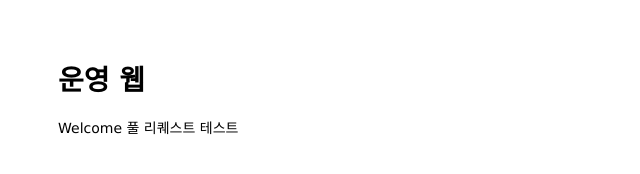
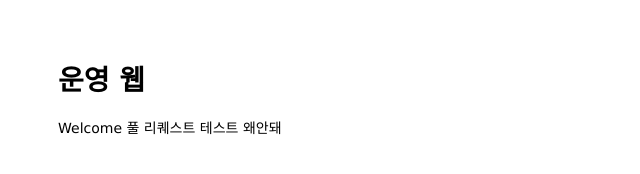
Before and after one commit to sttube/must-have-git-main, a website: page public/index.html in a window 1280 px wide. Shown: the full height of the page, 0-640 px from the left. Drawn offline with Linux system fonts and the light colour scheme.

Commit message:
테스트

```diff
--- a/package.json
+++ b/package.json
@@ -10,7 +10,9 @@
     "cookie-parser": "~1.4.4",
     "debug": "~2.6.9",
     "express": "~4.16.1",
-    "mocha": "^11.0.1",
     "morgan": "~1.9.1"
+  },
+  "devDependencies": {
+    "mocha": "^11.0.1"
   }
 }
--- a/public/index.html
+++ b/public/index.html
@@ -8,7 +8,7 @@
 <body>
 
   <h1>운영 웹 </h1>
-  <p>Welcome 풀 리퀘스트 테스트</p>
+  <p>Welcome 풀 리퀘스트 테스트 왜안돼</p>
 </body>
 
 </html>
```
Also changed, not shown: .github/workflows/ci.yml, 1 other file.
